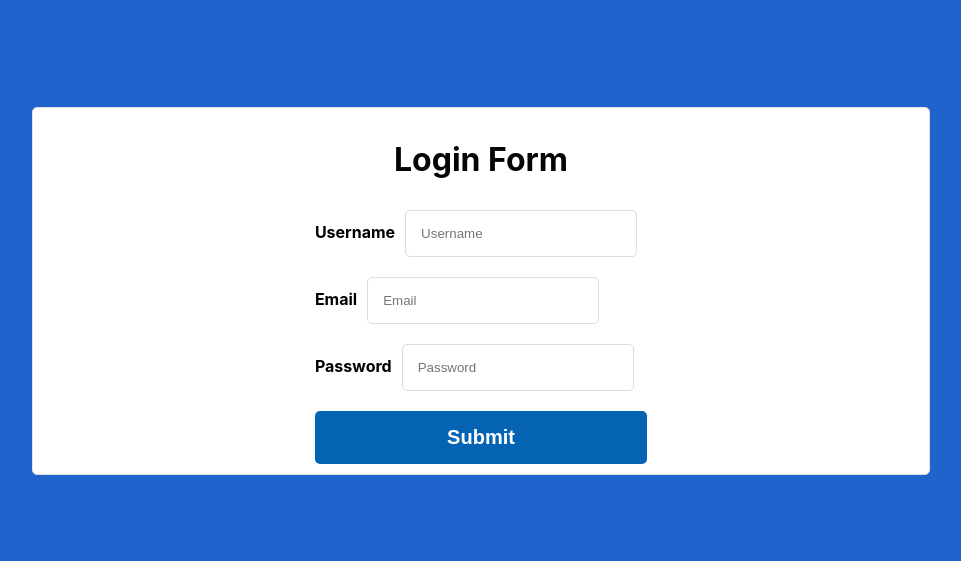
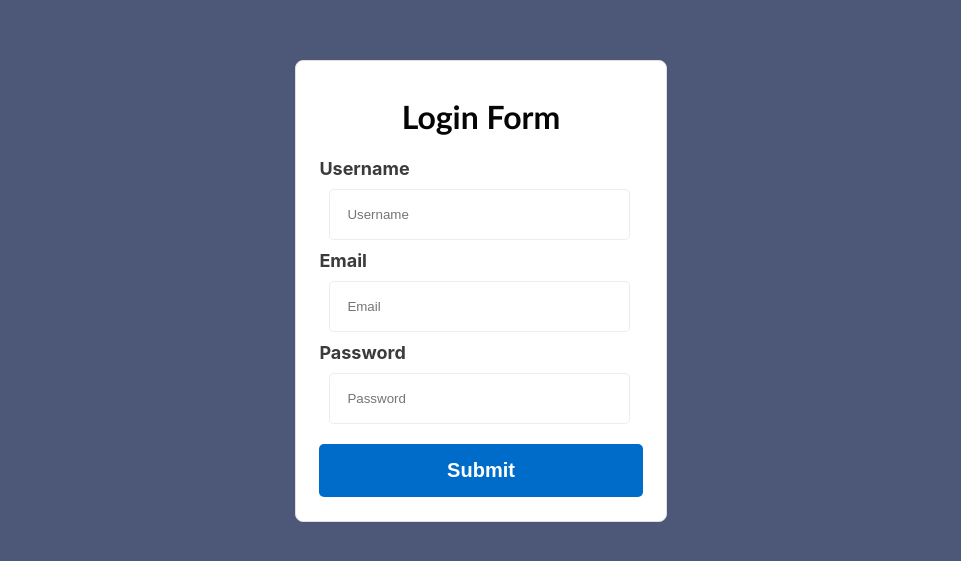
Before and after one commit to mythily-muthu/form_validation_react, a React (Create React App) app: page / in a window 1280 px wide. Shown: the part 109-670 px from the top of the page, without its empty margins (159-1120 px from the left). Built offline with nearby package versions, Linux system fonts and the light colour scheme.

Commit message:
Form css updated

```diff
--- a/src/App.css
+++ b/src/App.css
@@ -3,40 +3,44 @@
   justify-content: center;
   height: 100vh;
   display: flex;
-  background-color: rgb(32, 99, 205);
+  background-color: rgb(77, 88, 120);
   flex-direction: column;
-  width: 100%;
 }
 form {
   display: flex;
   flex-direction: column;
-  justify-content: center;
   align-items: center;
-  padding: 10px 0px;
+  padding-top: 15px;
+  padding-bottom: 25px;
+  height: 420px;
   border: solid 1px #dfdfdf;
-  width: 70%;
-  border-radius: 5px;
+  width: 370px;
+  border-radius: 8px;
   background-color: white;
 }
 h1 {
   color: rgb(5, 5, 5);
   text-align: center;
+  font-size: xx-large;
+  font-family: "Gill Sans", "Gill Sans MT", Calibri, "Trebuchet MS", sans-serif;
 }
 label {
-  color: black;
+  color: #000000c4;
   font-weight: bold;
+  font-size: large;
+  float: left;
+  width: 90%;
 }
 input {
-  padding: 15px;
-  width: 200px;
+  padding: 17px;
+  width: 82%;
   flex-direction: column;
   border-radius: 5px;
-  border: solid 1px gainsboro;
-  font-weight: 15px;
+  border: solid 1px #dcdcdc8c;
   margin: 10px;
 }
 button {
-  background-color: #0563b4;
+  background-color: #006cca;
   color: white;
   cursor: pointer;
   padding: 15px;
@@ -47,6 +51,3 @@ button {
   width: 100%;
   margin-top: 10px;
 }
-ui divider {
-  color: #a14343;
-}
```
